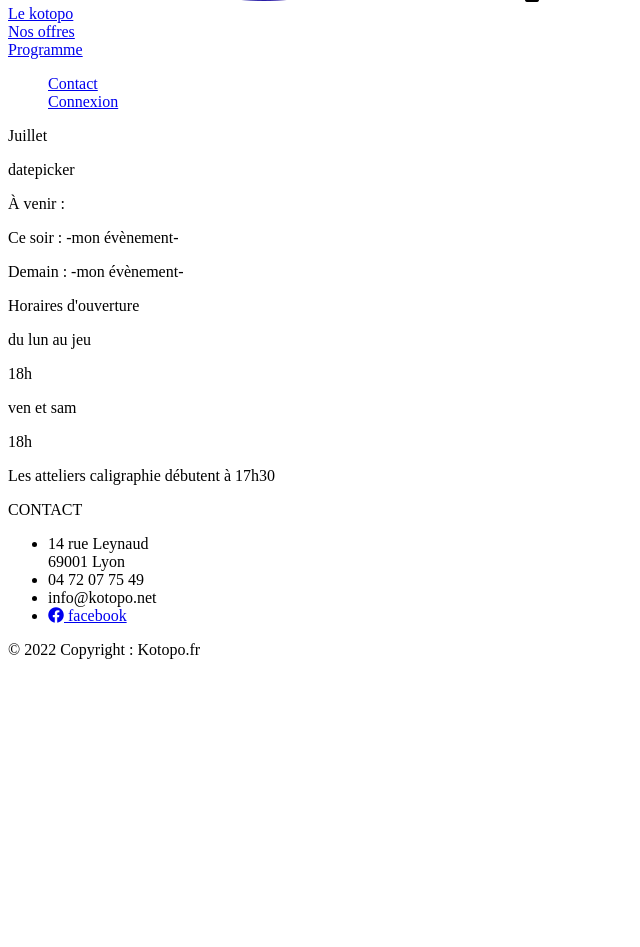
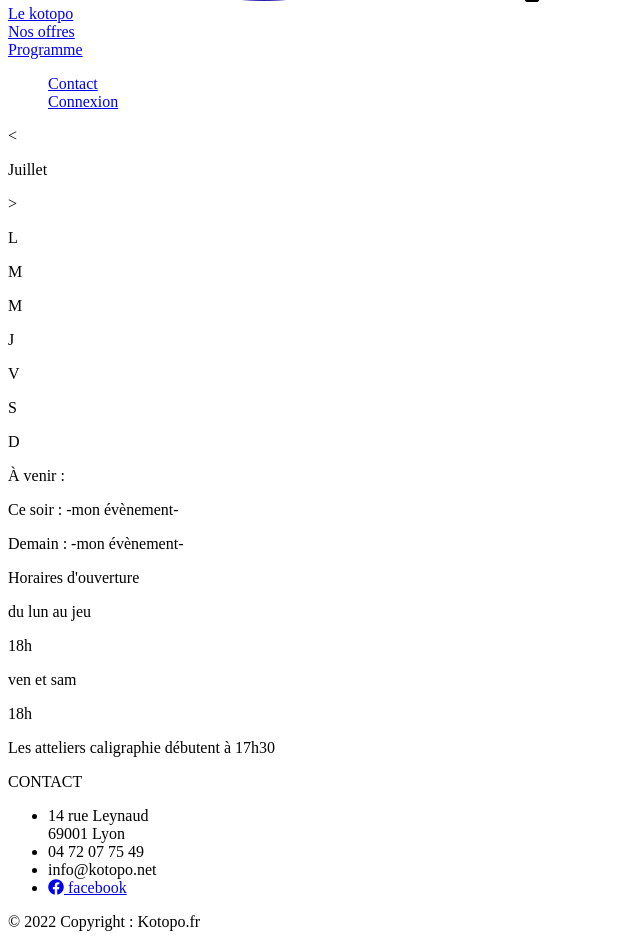
Before and after one commit to LeChilddd/kotopo, a Symfony app: template app/templates/base.html.twig in a window 1280 px wide. Shown: the part 519-1466 px from the top of the page, without its empty margins (0-640 px from the left). Before the commit the page ends 1178 px from the top, so only its background shows below. Run offline with Twig, Linux system fonts and the light colour scheme; the template is opened without the code that fills it, so the values that code supplies are empty; some libraries are stand-ins or nearby versions.

Commit message:
header calendar

```diff
--- a/app/assets/styles/_variables.scss
+++ b/app/assets/styles/_variables.scss
@@ -3,3 +3,4 @@ $white: #EAF1F8;
 $secondary_color: #3A527C;
 $blue_pale_color: #75B1E9;
 $grey_pale_color: #3A527C;
+$cta: #007BFF;
--- a/app/templates/partials/sidebar.html.twig
+++ b/app/templates/partials/sidebar.html.twig
@@ -1,13 +1,30 @@
-<p class="font-weight-bold">Juillet</p>
-<div>datepicker</div>
-<p class="font-weight-bold">À venir : </p>
+
+<div class="calendar">
+    <div class="calendar_header mb-5">
+        <div class="d-flex justify-content-around">
+            <p><</p>
+            <p class="font-weight-bold">Juillet</p>
+            <p>></p>
+        </div>
+        <div class="d-flex justify-content-between">
+            <p>L</p>
+            <p>M</p>
+            <p>M</p>
+            <p>J</p>
+            <p>V</p>
+            <p>S</p>
+            <p>D</p>
+        </div>
+    </div>
+</div>
+<p class="font-weight-bold my-3">À venir : </p>
 <p>Ce soir : -mon évènement-</p>
 <p>Demain : -mon évènement-</p>
 <div>
-    <p class="font-weight-bold" >Horaires d'ouverture</p>
+    <p class="font-weight-bold my-3" >Horaires d'ouverture</p>
     <p>du lun au jeu</p>
     <p>18h</p>
     <p>ven et sam</p>
     <p>18h</p>
-    <p class="font-weight-bold">Les atteliers caligraphie débutent à 17h30</p>
+    <p class="font-weight-bold my-3">Les atteliers caligraphie débutent à 17h30</p>
 </div>
```
Also changed, not shown: app/assets/styles/app.scss (+17 -7 lines).
